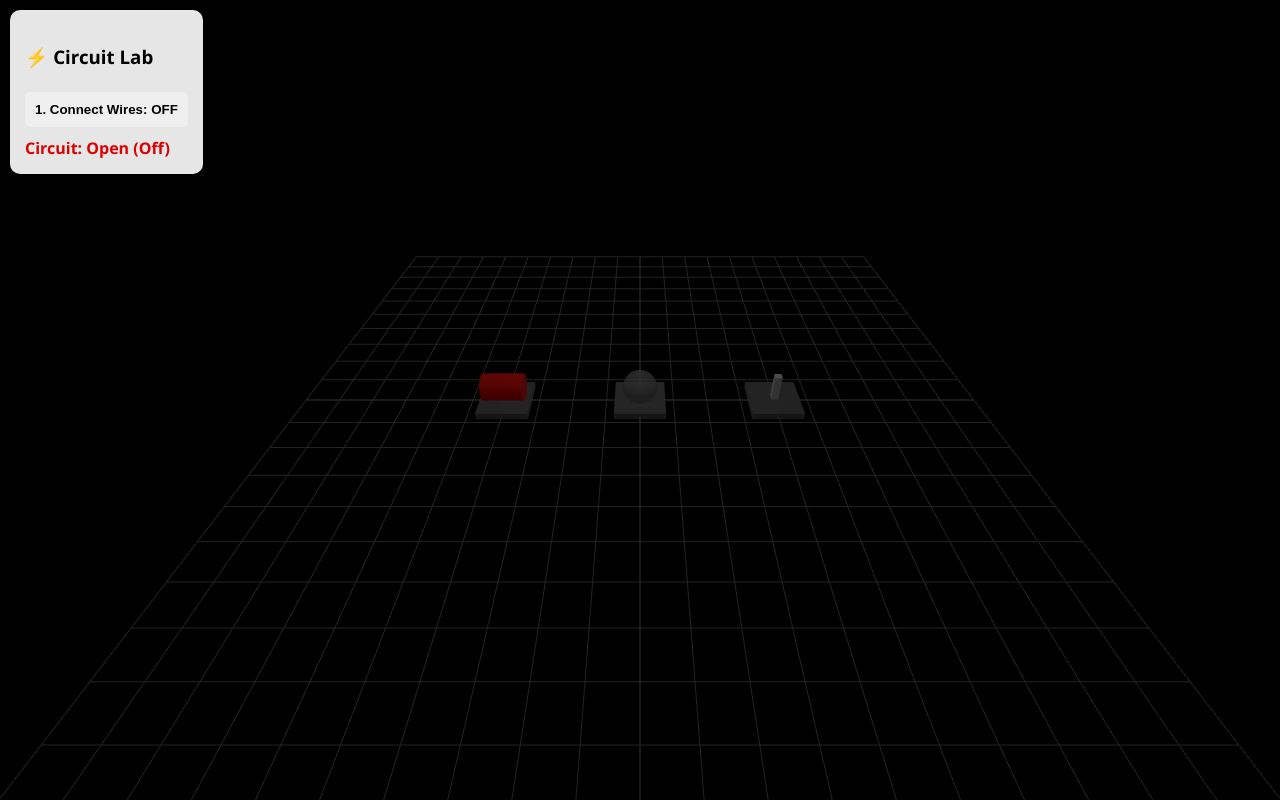
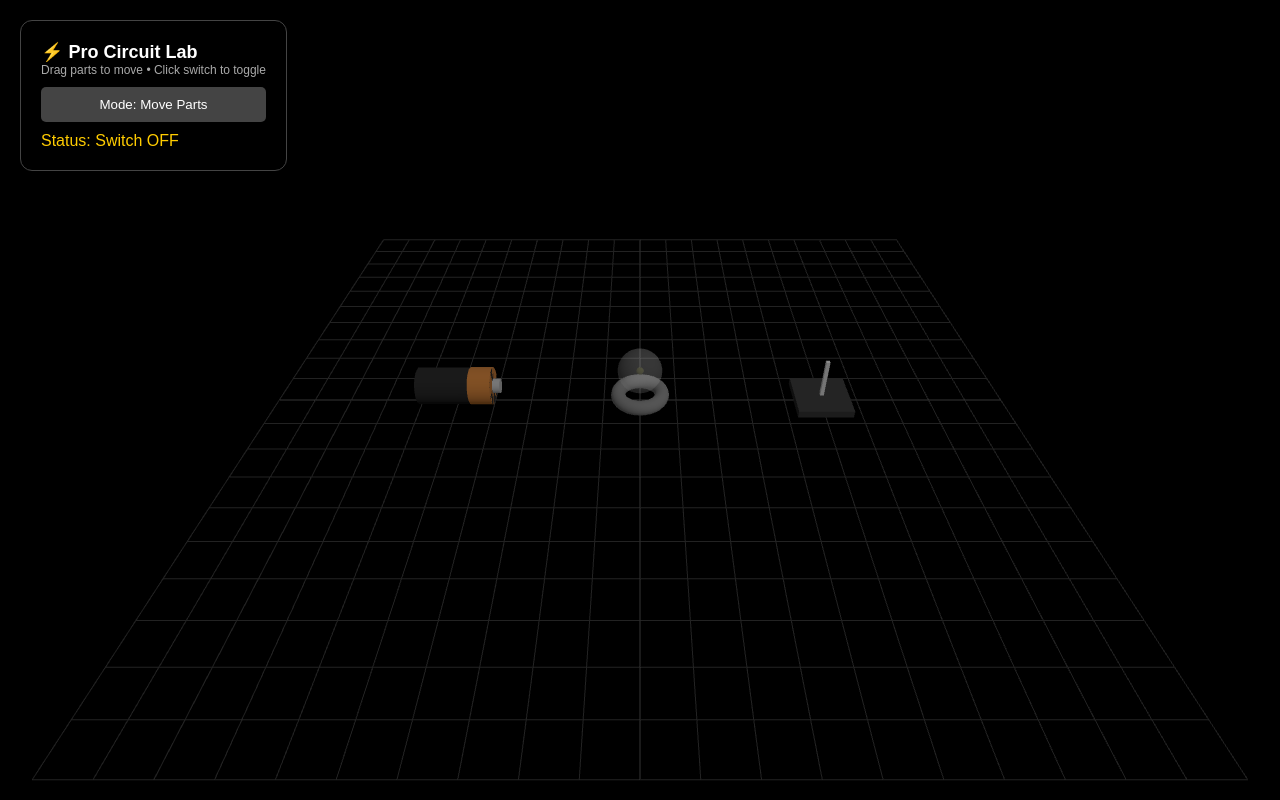
Before and after one commit to chemist83/mebadamdir, a plain HTML site: page index.html in a window 1280 px wide. Drawn offline with nearby package versions, Linux system fonts and the light colour scheme; animation ran at ten frames a second.

Commit message:
Update index.html

```diff
--- a/index.html
+++ b/index.html
@@ -2,21 +2,25 @@
 <html lang="en">
 <head>
     <meta charset="UTF-8">
-    <title>3D Interactive Circuit</title>
+    <title>Realistic 3D Circuit</title>
     <style>
-        body { margin: 0; overflow: hidden; background: #111; font-family: 'Segoe UI', sans-serif; }
-        #controls { position: absolute; top: 10px; left: 10px; background: rgba(255,255,255,0.9); padding: 15px; border-radius: 10px; box-shadow: 0 4px 15px rgba(0,0,0,0.5); }
-        button { cursor: pointer; padding: 10px; margin-top: 5px; width: 100%; border: none; border-radius: 5px; font-weight: bold; }
-        .active { background: #007bff; color: white; }
-        #status { margin-top: 10px; font-weight: bold; color: #d00; }
+        body { margin: 0; overflow: hidden; background: #1a1a1a; font-family: sans-serif; }
+        #ui { position: absolute; top: 20px; left: 20px; background: rgba(0,0,0,0.7); color: white; padding: 20px; border-radius: 12px; border: 1px solid #444; pointer-events: none; }
+        .btn-container { pointer-events: auto; margin-top: 10px; }
+        button { background: #444; color: white; border: none; padding: 10px; cursor: pointer; border-radius: 5px; width: 100%; }
+        button.active { background: #28a745; }
+        .label { font-size: 12px; color: #aaa; margin-bottom: 5px; }
     </style>
 </head>
 <body>
 
-<div id="controls">
-    <h3>⚡ Circuit Lab</h3>
-    <button id="wireBtn">1. Connect Wires: OFF</button>
-    <div id="status">Circuit: Open (Off)</div>
+<div id="ui">
+    <div style="font-weight: bold; font-size: 18px;">⚡ Pro Circuit Lab</div>
+    <div class="label">Drag parts to move • Click switch to toggle</div>
+    <div class="btn-container">
+        <button id="wireBtn">Mode: Move Parts</button>
+    </div>
+    <div id="status" style="margin-top:10px; color: #ffcc00;">Status: Open Circuit</div>
 </div>
 
 <script type="importmap">
@@ -27,147 +31,168 @@
     import * as THREE from 'three';
     import { DragControls } from 'three/addons/controls/DragControls.js';
 
+    // SCENE SETUP
     const scene = new THREE.Scene();
-    const camera = new THREE.PerspectiveCamera(75, window.innerWidth / window.innerHeight, 0.1, 1000);
-    camera.position.set(0, 10, 12);
+    const camera = new THREE.PerspectiveCamera(60, window.innerWidth / window.innerHeight, 0.1, 1000);
+    camera.position.set(0, 12, 15);
     camera.lookAt(0, 0, 0);
 
     const renderer = new THREE.WebGLRenderer({ antialias: true });
     renderer.setSize(window.innerWidth, window.innerHeight);
+    renderer.setPixelRatio(window.devicePixelRatio);
     document.body.appendChild(renderer.domElement);
 
-    const light = new THREE.PointLight(0xffffff, 50, 100);
-    light.position.set(0, 10, 0);
-    scene.add(light, new THREE.AmbientLight(0xffffff, 0.4));
-    scene.add(new THREE.GridHelper(20, 20, 0x333333, 0x222222));
+    // LIGHTING
+    const ambient = new THREE.AmbientLight(0xffffff, 0.5);
+    scene.add(ambient);
+    const sun = new THREE.DirectionalLight(0xffffff, 1);
+    sun.position.set(5, 10, 5);
+    scene.add(sun);
+
+    const grid = new THREE.GridHelper(20, 20, 0x333333, 0x222222);
+    scene.add(grid);
 
     const components = [];
     const wires = [];
     const electrons = [];
-    let isWireMode = false;
-    let selectedForWire = null;
-    let isPowered = false;
+    let wireMode = false;
+    let firstPart = null;
+    let switchOn = false;
 
-    // --- CREATING MODELS ---
-    function createPart(type, color, x, z) {
+    // --- MODEL BUILDERS ---
+
+    function createBattery(x, z) {
         const group = new THREE.Group();
-        const base = new THREE.Mesh(new THREE.BoxGeometry(1.5, 0.2, 1.5), new THREE.MeshStandardMaterial({color: 0x444444}));
-        group.add(base);
-
-        let mainPart;
-        if (type === 'battery') {
-            mainPart = new THREE.Mesh(new THREE.CylinderGeometry(0.4, 0.4, 1.2), new THREE.MeshStandardMaterial({color: 0xaa0000}));
-            mainPart.rotation.z = Math.PI/2;
-        } else if (type === 'bulb') {
-            mainPart = new THREE.Mesh(new THREE.SphereGeometry(0.5), new THREE.MeshStandardMaterial({color: 0x555555, transparent: true, opacity: 0.8}));
-            const pointLight = new THREE.PointLight(0xffff00, 0, 5);
-            group.add(pointLight);
-            group.userData.light = pointLight;
-        } else if (type === 'switch') {
-            mainPart = new THREE.Mesh(new THREE.BoxGeometry(0.2, 0.8, 0.2), new THREE.MeshStandardMaterial({color: 0x888888}));
-            mainPart.position.y = 0.4;
-        }
-
-        mainPart.position.y = 0.5;
-        group.add(mainPart);
-        group.position.set(x, 0, z);
-        group.userData.type = type;
-        group.userData.main = mainPart;
-        scene.add(group);
-        components.push(group);
+        const body = new THREE.Mesh(new THREE.CylinderGeometry(0.5, 0.5, 2), new THREE.MeshStandardMaterial({color: 0x222222}));
+        body.rotation.z = Math.PI/2;
+        const copper = new THREE.Mesh(new THREE.CylinderGeometry(0.51, 0.51, 0.6), new THREE.MeshStandardMaterial({color: 0xb87333}));
+        copper.rotation.z = Math.PI/2; copper.position.x = 0.7;
+        const tip = new THREE.Mesh(new THREE.CylinderGeometry(0.2, 0.2, 0.2), new THREE.MeshStandardMaterial({color: 0xaaaaaa}));
+        tip.rotation.z = Math.PI/2; tip.position.x = 1.1;
+        group.add(body, copper, tip);
+        group.position.set(x, 0.5, z);
+        group.userData.type = "battery";
         return group;
     }
 
-    const bat = createPart('battery', 0xff0000, -4, 0);
-    const bul = createPart('bulb', 0xffff00, 0, 0);
-    const swi = createPart('switch', 0x888888, 4, 0);
+    function createBulb(x, z) {
+        const group = new THREE.Group();
+        // Holder
+        const holder = new THREE.Mesh(new THREE.TorusGeometry(0.6, 0.2, 16, 32), new THREE.MeshStandardMaterial({color: 0x777777}));
+        holder.rotation.x = Math.PI/2;
+        // Glass
+        const glass = new THREE.Mesh(new THREE.SphereGeometry(0.6, 32, 32), new THREE.MeshStandardMaterial({color: 0xffffff, transparent: true, opacity: 0.3}));
+        glass.position.y = 0.8;
+        // Filament
+        const fil = new THREE.Mesh(new THREE.SphereGeometry(0.1), new THREE.MeshStandardMaterial({color: 0x333300}));
+        fil.position.y = 0.8;
+        const light = new THREE.PointLight(0xffff00, 0, 10);
+        light.position.y = 0.8;
+        group.add(holder, glass, fil, light);
+        group.position.set(x, 0.2, z);
+        group.userData = { type: "bulb", light: light, fil: fil };
+        return group;
+    }
 
-    // --- INTERACTION ---
+    function createSwitch(x, z) {
+        const group = new THREE.Group();
+        const base = new THREE.Mesh(new THREE.BoxGeometry(1.5, 0.2, 1.5), new THREE.MeshStandardMaterial({color: 0x333333}));
+        const leverGroup = new THREE.Group();
+        const lever = new THREE.Mesh(new THREE.BoxGeometry(0.1, 1.2, 0.1), new THREE.MeshStandardMaterial({color: 0xcccccc}));
+        lever.position.y = 0.6;
+        leverGroup.add(lever);
+        group.add(base, leverGroup);
+        group.position.set(x, 0.1, z);
+        group.userData = { type: "switch", lever: leverGroup };
+        return group;
+    }
+
+    const bat = createBattery(-5, 0);
+    const bul = createBulb(0, 0);
+    const swi = createSwitch(5, 0);
+    [bat, bul, swi].forEach(p => { scene.add(p); components.push(p); });
+
+    // --- LOGIC ---
+
     const drag = new DragControls(components, camera, renderer.domElement);
-    drag.addEventListener('dragstart', () => isWireMode = false); // Disable drag during wire mode
-    drag.addEventListener('dragend', (e) => {
-        e.object.position.x = Math.round(e.object.position.x);
-        e.object.position.z = Math.round(e.object.position.z);
-        updateWires();
-    });
+    drag.addEventListener('dragend', () => updateWires());
 
     document.getElementById('wireBtn').onclick = (e) => {
-        isWireMode = !isWireMode;
-        e.target.textContent = isWireMode ? "1. Connect Wires: ON" : "1. Connect Wires: OFF";
+        wireMode = !wireMode;
+        e.target.textContent = wireMode ? "Mode: Connect Wires" : "Mode: Move Parts";
         e.target.classList.toggle('active');
-        selectedForWire = null;
+        firstPart = null;
     };
 
     window.addEventListener('click', (event) => {
-        if (!isWireMode) return;
         const mouse = new THREE.Vector2((event.clientX/window.innerWidth)*2-1, -(event.clientY/window.innerHeight)*2+1);
         const ray = new THREE.Raycaster();
         ray.setFromCamera(mouse, camera);
-        const hit = ray.intersectObjects(components, true);
+        const hits = ray.intersectObjects(components, true);
 
-        if (hit.length > 0) {
-            let obj = hit[0].object;
+        if (hits.length > 0) {
+            let obj = hits[0].object;
             while(obj.parent !== scene) obj = obj.parent;
-            if (!selectedForWire) selectedForWire = obj;
-            else if (selectedForWire !== obj) {
-                addWire(selectedForWire, obj);
-                selectedForWire = null;
-                checkCircuit();
+
+            if (wireMode) {
+                if (!firstPart) firstPart = obj;
+                else if (firstPart !== obj) {
+                    addWire(firstPart, obj);
+                    firstPart = null;
+                }
+            } else if (obj.userData.type === "switch") {
+                switchOn = !switchOn;
+                obj.userData.lever.rotation.z = switchOn ? -0.8 : 0;
             }
         }
     });
 
     function addWire(a, b) {
-        const mat = new THREE.LineBasicMaterial({ color: 0x4444ff });
-        const geo = new THREE.BufferGeometry().setFromPoints([a.position, b.position]);
-        const line = new THREE.Line(geo, mat);
-        line.userData = { from: a, to: b };
-        scene.add(line);
-        wires.push(line);
+        const curve = new THREE.LineCurve3(a.position, b.position);
+        const geo = new THREE.TubeGeometry(curve, 20, 0.08, 8, false);
+        const mat = new THREE.MeshStandardMaterial({ color: 0x0066ff });
+        const wire = new THREE.Mesh(geo, mat);
+        wire.userData = { from: a, to: b };
+        scene.add(wire);
+        wires.push(wire);
     }
 
     function updateWires() {
-        wires.forEach(w => w.geometry.setFromPoints([w.userData.from.position, w.userData.to.position]));
+        wires.forEach(w => {
+            w.geometry.dispose();
+            w.geometry = new THREE.TubeGeometry(new THREE.LineCurve3(w.userData.from.position, w.userData.to.position), 20, 0.08, 8, false);
+        });
     }
 
-    function checkCircuit() {
-        // Simple logic: if we have 3 wires, assume it's a loop for this demo
-        if (wires.length >= 3) {
-            isPowered = true;
-            document.getElementById('status').textContent = "Circuit: CLOSED (Working!)";
-            document.getElementById('status').style.color = "#0f0";
-            bul.userData.main.material.color.set(0xffff00);
-            bul.userData.light.intensity = 20;
-        }
-    }
-
-    // --- ANIMATION & ELECTRONS ---
-    let frame = 0;
+    // --- LOOP ---
+    let t = 0;
     function animate() {
         requestAnimationFrame(animate);
-        frame += 0.05;
+        t += 0.02;
 
-        if (isPowered && frame % 10 < 0.5) {
+        const isComplete = wires.length >= 3 && switchOn;
+
+        // Update Bulb Visuals
+        bul.userData.light.intensity = isComplete ? 50 : 0;
+        bul.userData.fil.material.emissive.setHex(isComplete ? 0xffff00 : 0x000000);
+        document.getElementById('status').textContent = isComplete ? "Status: Flowing ⚡" : (switchOn ? "Status: Incomplete Circuit" : "Status: Switch OFF");
+        document.getElementById('status').style.color = isComplete ? "#00ff00" : "#ffcc00";
+
+        // Electrons
+        if (isComplete && Math.random() > 0.8) {
             wires.forEach(w => {
-                const elGeo = new THREE.SphereGeometry(0.1);
-                const elMat = new THREE.MeshBasicMaterial({color: 0xffff00});
-                const el = new THREE.Mesh(elGeo, elMat);
+                const el = new THREE.Mesh(new THREE.SphereGeometry(0.1), new THREE.MeshBasicMaterial({color: 0x00ffff}));
                 scene.add(el);
-                electrons.push({ mesh: el, wire: w, progress: 0 });
+                electrons.push({ mesh: el, wire: w, p: 0 });
             });
         }
 
         for (let i = electrons.length - 1; i >= 0; i--) {
             const e = electrons[i];
-            e.progress += 0.02;
-            const start = e.wire.userData.from.position;
-            const end = e.wire.userData.to.position;
-            e.mesh.position.lerpVectors(start, end, e.progress);
-            e.mesh.position.y = 0.5; // Stay above ground
-            if (e.progress >= 1) {
-                scene.remove(e.mesh);
-                electrons.splice(i, 1);
-            }
+            e.p += 0.03;
+            e.mesh.position.lerpVectors(e.wire.userData.from.position, e.wire.userData.to.position, e.p);
+            e.mesh.position.y += 0.2; // float above wire
+            if (e.p >= 1) { scene.remove(e.mesh); electrons.splice(i, 1); }
         }
 
         renderer.render(scene, camera);
```
